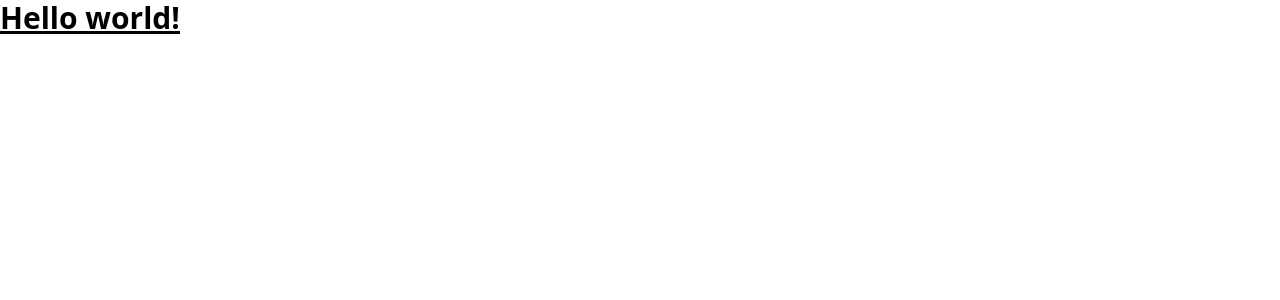
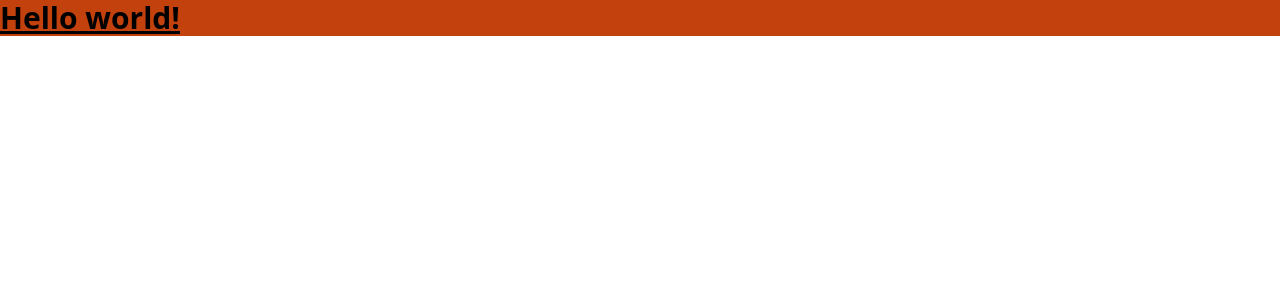
Before and after one commit to maxcore25/next-hulu-clone, a Next.js app: page / in a window 1280 px wide. Shown: the top 300 px of the page. Built offline with nearby package versions, Linux system fonts and the light colour scheme.

Commit message:
Repo reinitialized and Tailwind reinstalled

```diff
--- a/package.json
+++ b/package.json
@@ -9,7 +9,6 @@
     "lint": "next lint"
   },
   "dependencies": {
-    "@craco/craco": "^6.4.3",
     "next": "12.1.0",
     "react": "17.0.2",
     "react-dom": "17.0.2"
--- a/pages/index.js
+++ b/pages/index.js
@@ -5,13 +5,9 @@ import styles from '../styles/Home.module.css';
 export default function Home() {
   return (
     <div className={styles.container}>
-      <Head>
-        <title>Create Next App</title>
-        <meta name='description' content='Generated by create next app' />
-        <link rel='icon' href='/favicon.ico' />
-      </Head>
-
-      <h1 className='text-3xl font-bold underline'>Hello world!</h1>
+      <h1 className='text-3xl font-bold underline bg-orange-700'>
+        Hello world!
+      </h1>
     </div>
   );
 }
--- /dev/null
+++ b/postcss.config.js
@@ -0,0 +1,6 @@
+module.exports = {
+  plugins: {
+    tailwindcss: {},
+    autoprefixer: {},
+  },
+}
--- a/tailwind.config.js
+++ b/tailwind.config.js
@@ -4,13 +4,7 @@ module.exports = {
     './pages/**/*.{js,ts,jsx,tsx}',
     './components/**/*.{js,ts,jsx,tsx}',
   ],
-  plugins: [],
-  purge: [],
-  darkMode: false, // or 'media' or 'class'
   theme: {
-    extend: {},
-  },
-  variants: {
     extend: {},
   },
   plugins: [],
```
Also changed, not shown: 1 other file (tests, documents, lock files or other folders).
